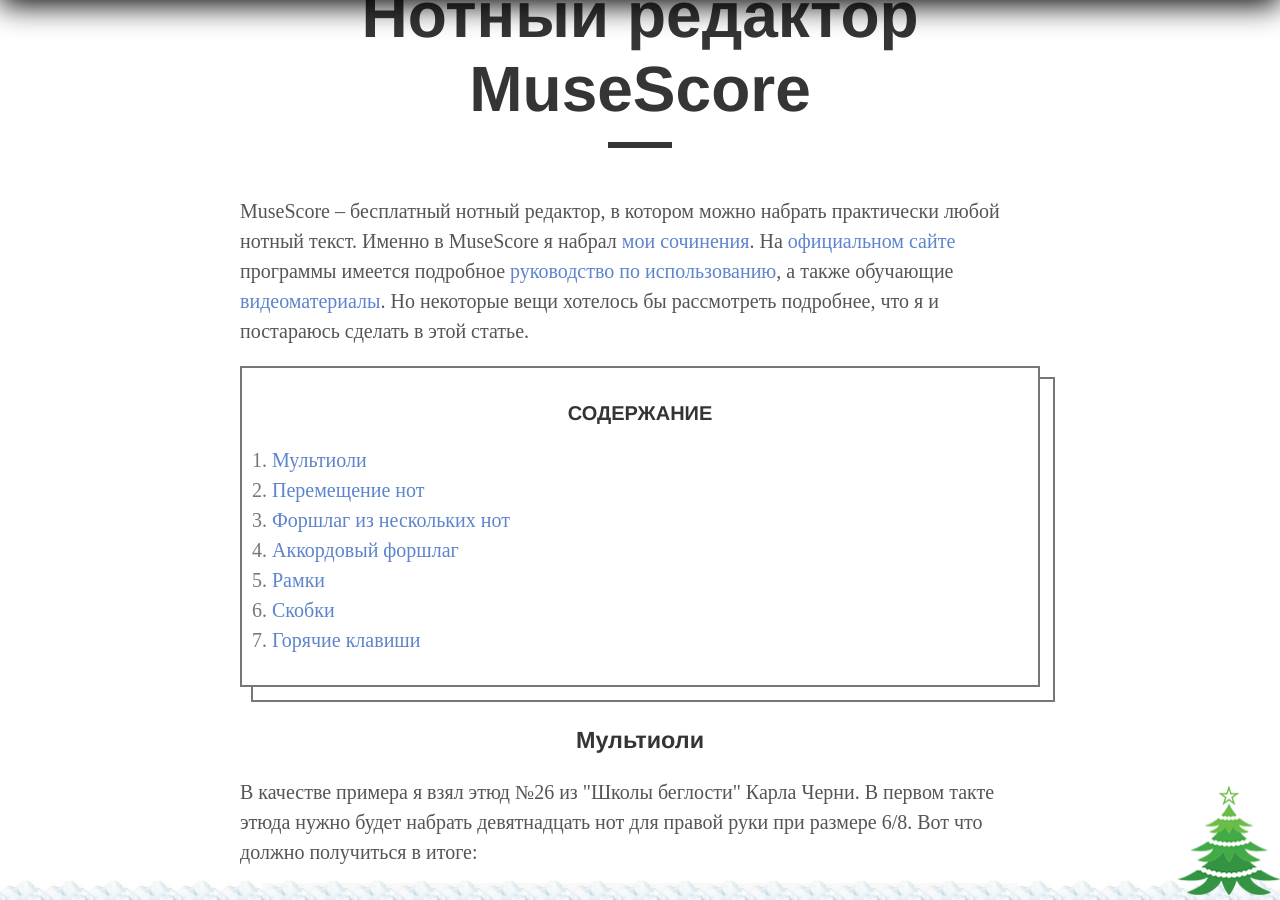
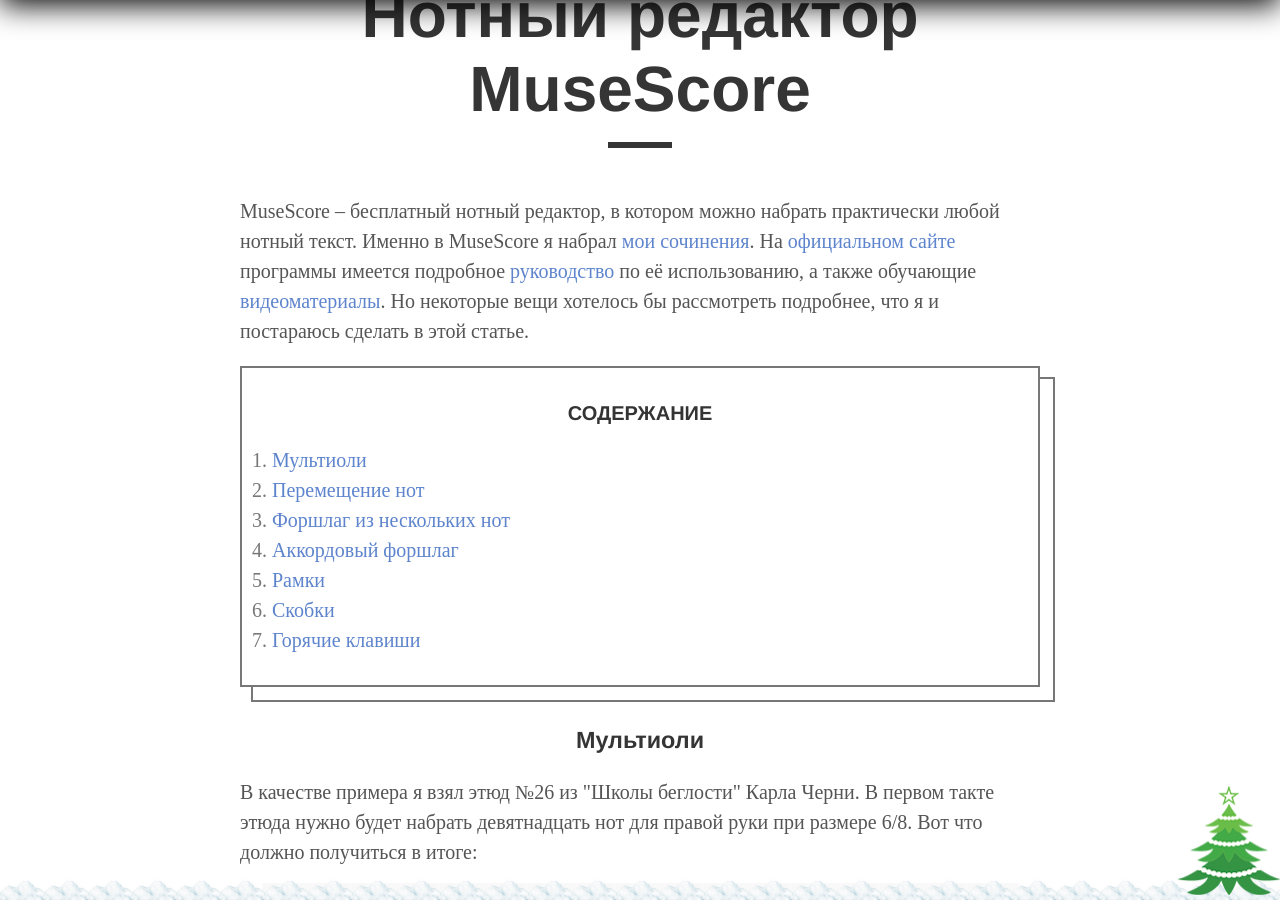
Before and after one commit to postolny/postolny.github.io, a Jekyll site: the page built from _posts/2021-12-24-musescore.md, in a window 1280 px wide and 900 px high, scrolled down 532 px. Built offline with Jekyll 4.4.1, drawn with Linux system fonts in a browser that asks for light colours; some of the changed lines change nothing that is shown.

Commit message:
Add files via upload

```diff
--- a/_posts/2021-12-24-musescore.md
+++ b/_posts/2021-12-24-musescore.md
@@ -1,14 +1,14 @@
 ---
 layout: post
 title: "Нотный редактор MuseScore"
-description: "Несколько решений по работе с нотный редактором MuseScore."
+description: "MuseScore – бесплатный нотный редактор, в котором можно набрать практически любой нотный текст. Именно в MuseScore я набрал мои сочинения. На официальном сайте программы имеется подробное руководство по её использованию, а также обучающие видеоматериалы. Но некоторые вещи хотелось бы рассмотреть подробнее, что я и постараюсь сделать в этой статье."
 author: "И. Постольный"
 comments: false
 categories:
 tags: Музыка
 ---
 
-MuseScore – бесплатный нотный редактор, в котором можно набрать практически любой нотный текст. Именно в MuseScore я набрал [мои сочинения]({{ site.baseurl }}/musica). На [официальном сайте](https://musescore.org/ru) программы имеется подробное [руководство по использованию](https://musescore.org/ru/handbook), а также обучающие [видеоматериалы](https://musescore.org/ru/tutorials). Но некоторые вещи хотелось бы рассмотреть подробнее, что я и постараюсь сделать в этой статье.
+MuseScore – бесплатный нотный редактор, в котором можно набрать практически любой нотный текст. Именно в MuseScore я набрал [мои сочинения]({{ site.baseurl }}/musica). На [официальном сайте](https://musescore.org/ru) программы имеется подробное [руководство](https://musescore.org/ru/handbook) по её использованию, а также обучающие [видеоматериалы](https://musescore.org/ru/tutorials). Но некоторые вещи хотелось бы рассмотреть подробнее, что я и постараюсь сделать в этой статье.
 
 * TOC
 {:toc}
```
